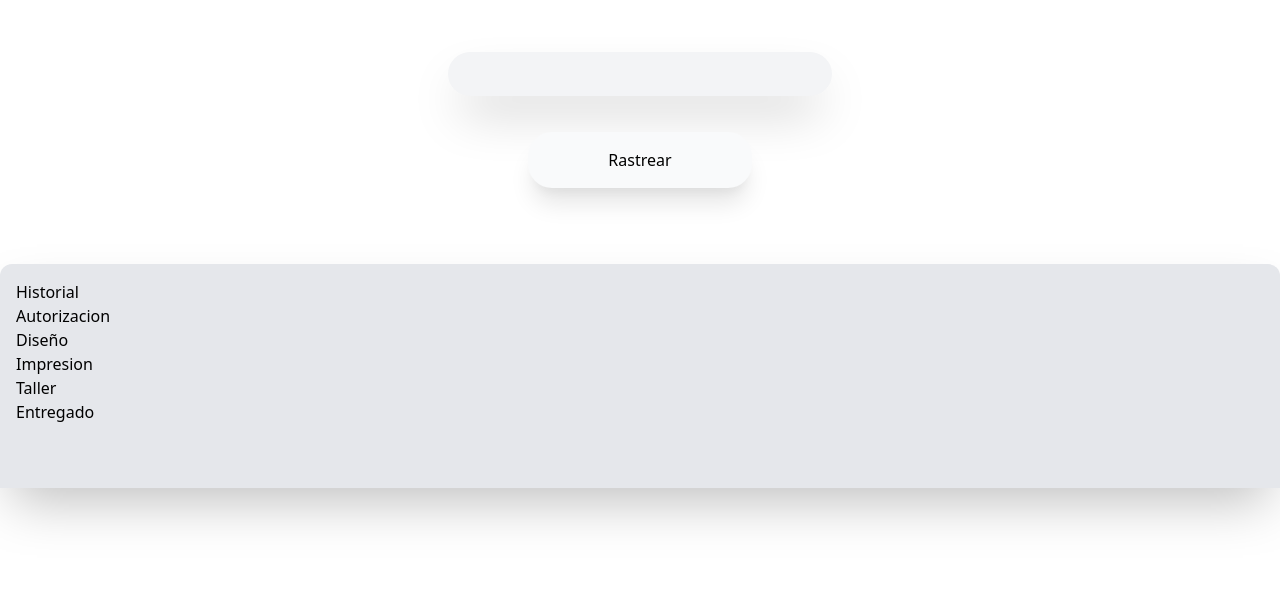
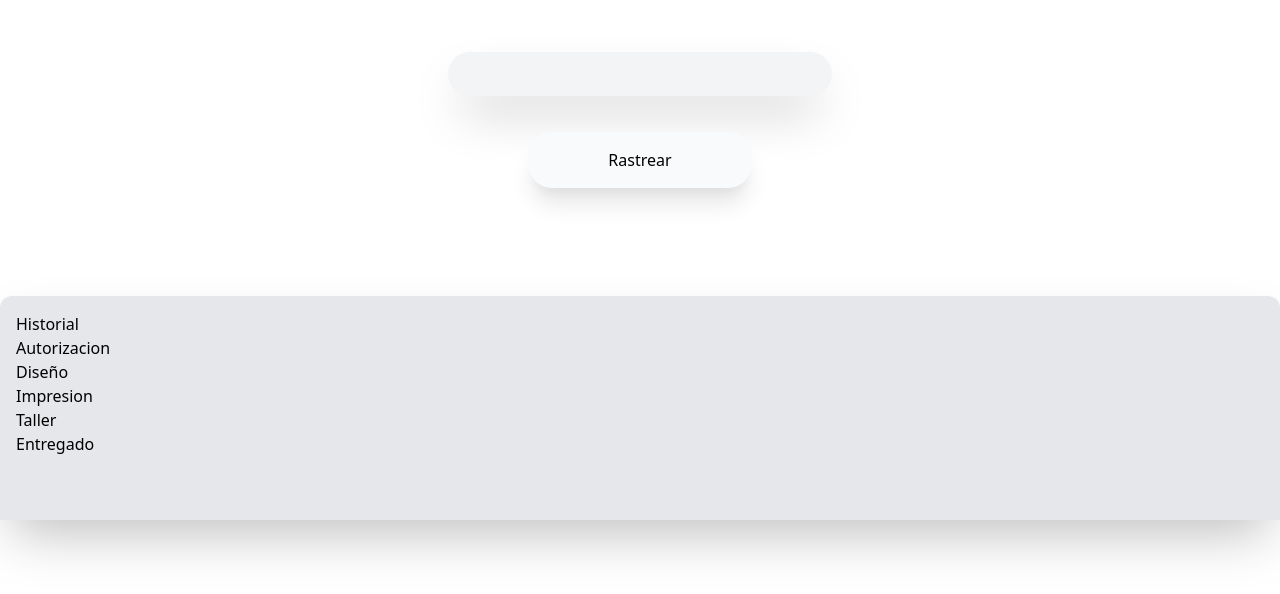
Before and after one commit to oiekricado/Taildwindcss, a plain HTML site: page index.html in a window 1280 px wide. Drawn offline with nearby package versions, Linux system fonts and the light colour scheme.

Commit message:
Update index.html

```diff
--- a/index.html
+++ b/index.html
@@ -35,7 +35,7 @@
 
 
 
-   <div id="contenedor3" class=" bg-gray-200 rounded-t-xl shadow-2xl p-4 h-56 ">
+   <div id="contenedor3" class=" bg-gray-200 rounded-t-xl shadow-2xl p-4 h-56 mt-8 ">
 
            <h1 id="titulo">Historial</h1>
 
```
